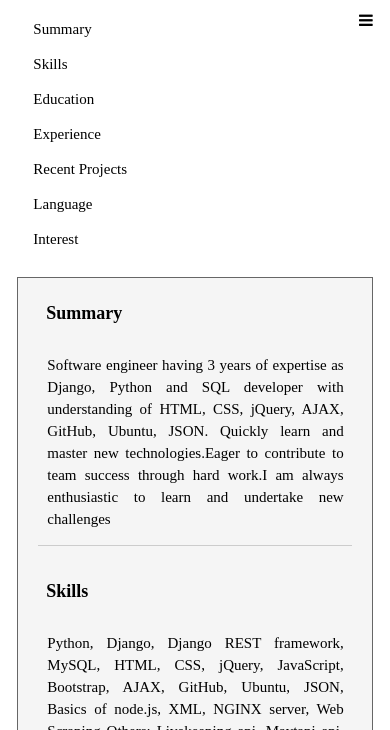
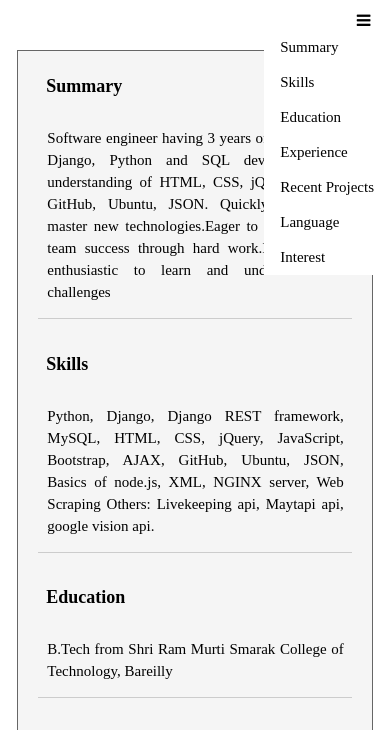
Before and after one commit to mf-nidhichahal/resumetemplate, a plain HTML site: page index.html in a window 390 px wide. Both pictures are taken after a click on the icon 365 px from the left and 110 px from the top of the page. Shown: the part 90-820 px from the top of the page. Drawn offline with Linux system fonts and the light colour scheme.

Commit message:
hamburger

```diff
--- a/flexmedia.css
+++ b/flexmedia.css
@@ -145,6 +145,9 @@ p.innerp{
 
 .topnav #links {
     display: none;
+    right: 0%;
+    position: fixed;
+    background-color: white;
 }
 
 .topnav a {
@@ -154,6 +157,7 @@ p.innerp{
     font-size: 15px;
     display: block;
   }
+
 
 
   html { scroll-behavior: smooth; }
--- a/index.html
+++ b/index.html
@@ -22,8 +22,8 @@
       </div>
     </div>
     <div class="topnav">
-      <div>
-        <i class="fa fa-bars" onclick="menubarFunction()" style="float: right;"></i>
+      <div style="margin-bottom:5%">
+        <i class="fa fa-bars" onclick="menubarFunction()" style="right: 5%; position: fixed;"></i>
       </div>
       <div id="links">
         <a href="#summary">Summary</a>
@@ -142,6 +142,7 @@
     // function to open and close menu bar
     function menubarFunction() {
       var x = document.getElementById("links");
+      console.log(x.style.display )
       if (x.style.display === "block") {
         x.style.display = "none";
       } else {
```
